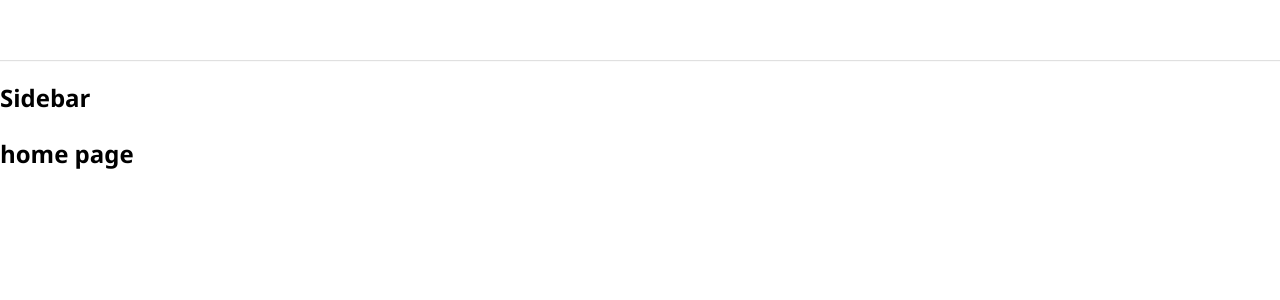
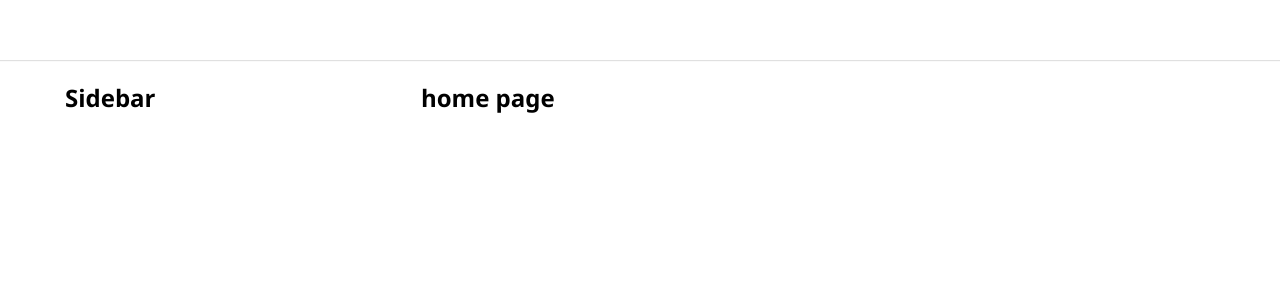
Before and after one commit to HoHaiHa/Tiktok-clone, a React (Create React App) app: page / in a window 1280 px wide. Shown: the top 300 px of the page. Built offline with nearby package versions, Linux system fonts and the light colour scheme.

Commit message:
continue build layout

```diff
--- a/src/component/GlobalStyles/GlobalStyle.scss
+++ b/src/component/GlobalStyles/GlobalStyle.scss
@@ -2,6 +2,9 @@
 
 :root{
     --primary: #fe2c55;
+    --default-layout-header-hight:60px;
+    --default-layout-width:1150px;
+
 }
 
 html{
--- a/src/component/Layout/Components/Header/Header.module.scss
+++ b/src/component/Layout/Components/Header/Header.module.scss
@@ -1,4 +1,13 @@
 .wrapper{
-    height: 60px;
+    width: 100%;
+    height: var(--default-layout-header-hight);
     box-shadow: 0px 1px 1px rgb(0 0 0 /12%);
+    display: flex;
+    justify-content: center;
 }
+
+.inner{
+    height: 100%;
+    width: var(----default-layout-width);
+
+}
--- a/src/component/Layout/Components/Header/index.js
+++ b/src/component/Layout/Components/Header/index.js
@@ -4,7 +4,9 @@
 const cx = classNames.bind(styles)
 
 function Header(){
-    return <header className={cx('wrapper')}></header>
+    return <header className={cx('wrapper')}>
+        <div className={cx('inner')}></div>
+    </header>
 }
 
 export default Header;
--- a/src/component/Layout/DefaultLayout/DefaltLayout.module.scss
+++ b/src/component/Layout/DefaultLayout/DefaltLayout.module.scss
@@ -0,0 +1,17 @@
+.wrapper{
+    width: 100%;
+    display: flex;
+    flex-direction: column;
+    align-items: center;
+
+}
+
+.container{
+    width: var(--default-layout-width);
+    display: flex;
+}
+
+.content{
+    flex:1;
+
+}
--- /dev/null
+++ b/src/component/Layout/DefaultLayout/Sidebar/Sidebar.module.scss
@@ -0,0 +1,3 @@
+.wrapper{
+    width: 356px;
+}
--- a/src/component/Layout/DefaultLayout/Sidebar/index.js
+++ b/src/component/Layout/DefaultLayout/Sidebar/index.js
@@ -1,5 +1,14 @@
+import classNames from "classnames/bind";
+import styles from "./Sidebar.module.scss";
+
+const cx = classNames.bind(styles);
+
 function Sidebar(){
-    return (<h2>Sidebar</h2>)
+    return (
+    <aside className={cx('wrapper')}>
+        <h2>Sidebar</h2>
+    </aside>
+    )
 }
 
 export default Sidebar;
--- a/src/component/Layout/DefaultLayout/index.js
+++ b/src/component/Layout/DefaultLayout/index.js
@@ -7,13 +7,11 @@
 
 function DefaultLayout({children}){
     return (
-        <div>
-            <Header/>
-            <div className="container">
+        <div className={cx('wrapper')}>
+            <Header></Header>
+            <div className={cx('container')}>
                 <Sidebar/>
-                <div className="content">
-                    {children}
-                </div>
+                <div className={cx('content')}>{children}</div>
             </div>
         </div>
     )
```
